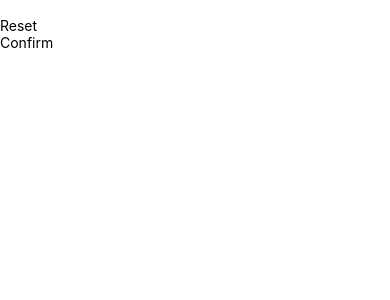
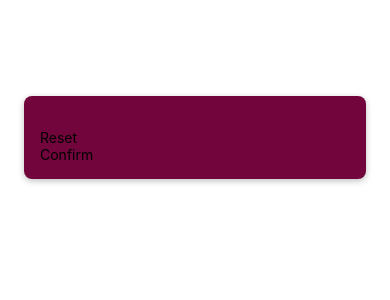
Before and after one commit to Sejmou/react-native-course, a React Native app: screen / in a window 390 px wide. Shown: the top 300 px of the page. Built offline with nearby package versions, Linux system fonts and the light colour scheme.

Commit message:
shadows on Android and iOS

```diff
--- a/screens/StartGameScreen.js
+++ b/screens/StartGameScreen.js
@@ -1,9 +1,9 @@
-import { TextInput, View } from 'react-native';
+import { TextInput, View, StyleSheet } from 'react-native';
 import PrimaryButton from '../components/PrimaryButton';
 
 const StartGameScreen = () => {
   return (
-    <View>
+    <View style={styles.inputContainer}>
       <TextInput />
       <PrimaryButton>Reset</PrimaryButton>
       <PrimaryButton>Confirm</PrimaryButton>
@@ -11,3 +11,20 @@
   );
 };
 export default StartGameScreen;
+
+const styles = StyleSheet.create({
+  inputContainer: {
+    marginTop: 96,
+    marginHorizontal: 24,
+    borderRadius: 8,
+    padding: 16,
+    backgroundColor: '#72063c',
+    // for shadow on Android
+    elevation: 4,
+    // for shadow on iOS
+    shadowColor: 'black',
+    shadowOffset: { width: 0, height: 2 },
+    shadowRadius: 6,
+    shadowOpacity: 0.25,
+  },
+});
```
